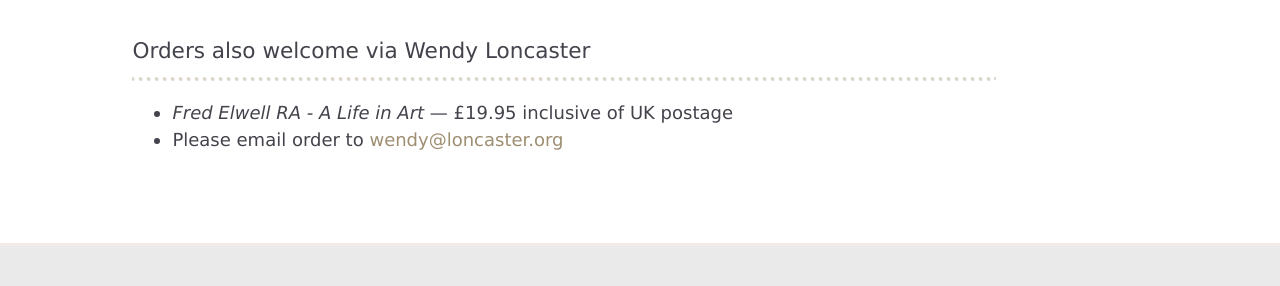
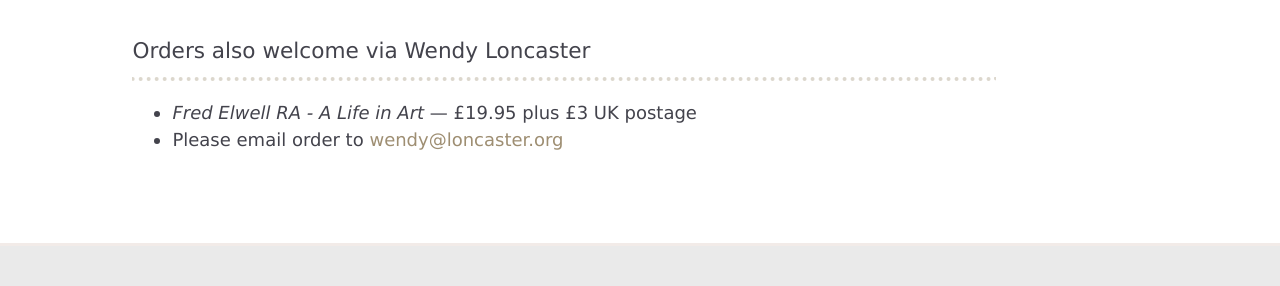
Before and after one commit to regmtait/Elwell-jekyll, a Jekyll site: the page built from 10-where-to-buy.md, in a window 1280 px wide. Shown: the part 663-949 px from the top of the page. Built offline with Jekyll 4.4.1, drawn with Linux system fonts in a browser that asks for light colours; some web fonts are replaced.

Commit message:
Add UK postage

```diff
--- a/10-where-to-buy.md
+++ b/10-where-to-buy.md
@@ -30,7 +30,7 @@ For prices, queries, quantity enquiries and overseas, please email [wendy@loncas
 
 #### Orders also welcome via Wendy Loncaster
 
-* <cite>Fred Elwell RA - A Life in Art</cite> — £19.95 inclusive of UK postage
+* <cite>Fred Elwell RA - A Life in Art</cite> — £19.95 plus £3 UK postage
 * Please email order to [wendy@loncaster.org](mailto:wendy@loncaster.org "Order enquiry for Fred Elwell RA - A Life in Art")
 
 <!--
```
